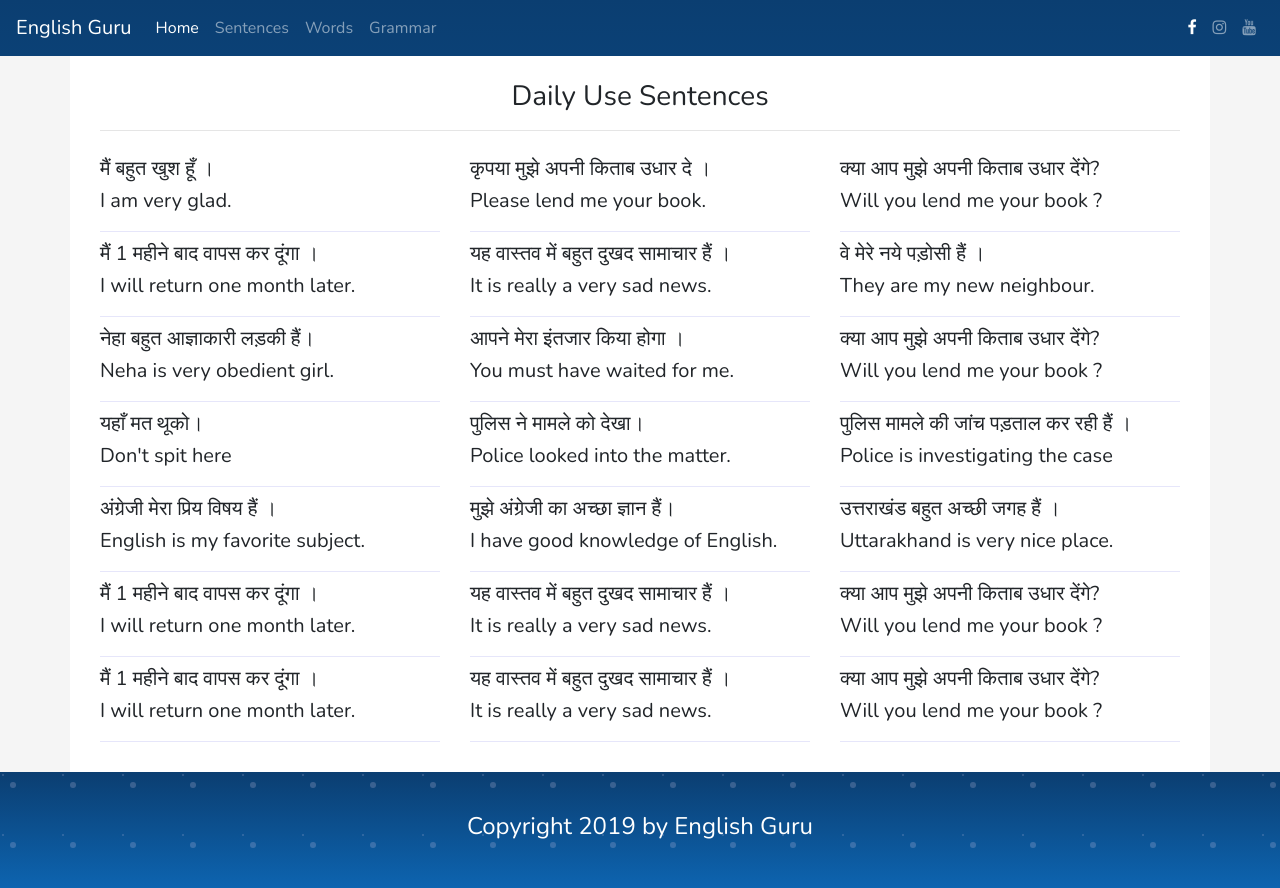
After one commit to omkar98/English_Website, a PHP site: page /English_Website.html in a window 1280 px wide. The commit adds this page. Run offline with PHP 8.4, Linux system fonts and the light colour scheme; some libraries are stand-ins or nearby versions.

Commit message:
Added_One_Page

```diff
--- /dev/null
+++ b/English_Website.html
@@ -0,0 +1,233 @@
+
+<!DOCTYPE html>
+<html lang="en">
+	<head>
+		<meta charset="utf-8">
+		<meta name="viewport" content="width=device-width, initial-scale=1">
+		<link rel="stylesheet" href="https://cdnjs.cloudflare.com/ajax/libs/font-awesome/4.7.0/css/font-awesome.min.css">
+		<link rel="stylesheet" href="https://maxcdn.bootstrapcdn.com/bootstrap/4.0.0/css/bootstrap.min.css" integrity="sha384-Gn5384xqQ1aoWXA+058RXPxPg6fy4IWvTNh0E263XmFcJlSAwiGgFAW/dAiS6JXm" crossorigin="anonymous">
+		<link href="https://fonts.googleapis.com/css?family=Nunito" rel="stylesheet">
+		<link rel = "stylesheet" href = "main.css">
+		<script src="https://code.jquery.com/jquery-3.2.1.slim.min.js" integrity="sha384-KJ3o2DKtIkvYIK3UENzmM7KCkRr/rE9/Qpg6aAZGJwFDMVNA/GpGFF93hXpG5KkN" crossorigin="anonymous"></script>
+		<script src="https://cdnjs.cloudflare.com/ajax/libs/popper.js/1.12.9/umd/popper.min.js" integrity="sha384-ApNbgh9B+Y1QKtv3Rn7W3mgPxhU9K/ScQsAP7hUibX39j7fakFPskvXusvfa0b4Q" crossorigin="anonymous"></script>
+		<script src="https://maxcdn.bootstrapcdn.com/bootstrap/4.0.0/js/bootstrap.min.js" integrity="sha384-JZR6Spejh4U02d8jOt6vLEHfe/JQGiRRSQQxSfFWpi1MquVdAyjUar5+76PVCmYl" crossorigin="anonymous"></script>
+
+	</head>
+	<style>
+		body{
+			background: whitesmoke;
+		}
+
+	</style>
+	<body>
+		<!--Start Navigation Bar--->
+		<nav class="navbar fixed-top navbar-expand-lg navbar-dark bg-dark bg-transparent">
+			<a class="navbar-brand" href="#">English Guru</a>
+			<button class="navbar-toggler" type="button" data-toggle="collapse" data-target="#navbarTogglerDemo02" aria-controls="navbarTogglerDemo02" aria-expanded="false" aria-label="Toggle navigation">
+				<span class="navbar-toggler-icon"></span>
+			</button>
+
+			<div class="collapse navbar-collapse" id="navbarTogglerDemo02">
+				<ul class="navbar-nav mr-auto mt-2 mt-lg-0">
+					<li class="nav-item active">
+						<a class="nav-link" href="#">Home <span class="sr-only">(current)</span></a>
+					</li>
+					<li class="nav-item">
+						<a class="nav-link" href="#">Sentences</a>
+					</li>
+					<li class="nav-item">
+						<a class="nav-link" href="#">Words</a>
+					</li>
+					<li class="nav-item">
+						<a class="nav-link" href="#">Grammar</a>
+					</li>
+				</ul>
+				<ul class="navbar-nav flex-row my-2 my-lg-0">
+					<li class="nav-item active">
+						<a class="nav-link" href="#"><i class = "fa fa-facebook"></i></a>
+					</li>
+					<li class="nav-item">
+						<a class="nav-link" href="#"><i class = "fa fa-instagram"></i></a>
+					</li>
+					<li class="nav-item">
+						<a class="nav-link" href="#"><i class = "fa fa-youtube"></i></a>
+					</li>
+				</ul>
+			</div>
+
+		</nav><!--End Navigation Bar-->
+
+		<section class = "section-content">
+			<div class = "container">
+				<h3 class = "text-center">Daily Use Sentences</h3>
+				<hr>
+				<div class = "row">
+					<div class = "col-md-4">
+						<div class = "well">
+							<h5>मैं बहुत खुश हूँ ।</h5>
+							<h5>I am very glad.</h5>
+						</div>
+					</div>
+					<div class = "col-md-4">
+						<div class = "well">
+							<h5>कृपया मुझे अपनी किताब उधार दे ।</h5>
+							<h5>Please lend me your book.</h5>
+						</div>
+					</div>
+					<div class = "col-md-4">
+						<div class = "well">
+							<h5>क्या आप मुझे अपनी किताब उधार देंगे? </h5>
+							<h5>Will you lend me your book ?</h5>
+						</div>
+					</div>
+				</div>
+				<div class = "row">
+					<div class = "col-md-4">
+						<div class = "well">
+							<h5>मैं 1 महीने बाद वापस कर दूंगा ।</h5>
+
+							<h5>I will return one month later.</h5>
+						</div>
+					</div>
+					<div class = "col-md-4">
+						<div class = "well">
+							<h5>
+								यह वास्तव में बहुत दुखद सामाचार हैं ।</h5>
+							<h5>It is really a very sad news.</h5>
+						</div>
+					</div>
+					<div class = "col-md-4">
+						<div class = "well">
+							<h5>वे मेरे नये पड़ोसी हैं । </h5>
+							<h5>They are my new neighbour.</h5>
+						</div>
+					</div>
+				</div>
+				<div class = "row">
+					<div class = "col-md-4">
+						<div class = "well">
+							<h5>नेहा बहुत आज्ञाकारी लड़की हैं।</h5>
+
+							<h5>Neha is very obedient girl.</h5>
+						</div>
+					</div>
+					<div class = "col-md-4">
+						<div class = "well">
+							<h5>
+								आपने मेरा इंतजार किया होगा ।</h5>
+							<h5>You must have waited for me.</h5>
+						</div>
+					</div>
+					<div class = "col-md-4">
+						<div class = "well">
+							<h5>क्या आप मुझे अपनी किताब उधार देंगे? </h5>
+							<h5>Will you lend me your book ?</h5>
+						</div>
+					</div>
+				</div>
+				<div class = "row">
+					<div class = "col-md-4">
+						<div class = "well">
+							<h5>यहाँ मत थूको।</h5>
+
+							<h5>Don't spit here</h5>
+						</div>
+					</div>
+					<div class = "col-md-4">
+						<div class = "well">
+							<h5>
+								पुलिस ने मामले को  देखा।</h5>
+							<h5>Police looked into the matter.</h5>
+						</div>
+					</div>
+					<div class = "col-md-4">
+						<div class = "well">
+							<h5>पुलिस मामले की जांच पड़ताल कर रही हैं ।</h5>
+							<h5>Police is investigating the case</h5>
+						</div>
+					</div>
+				</div>
+				<div class = "row">
+					<div class = "col-md-4">
+						<div class = "well">
+							<h5>अंग्रेजी मेरा प्रिय विषय हैं ।
+</h5>
+
+							<h5>English is my favorite subject.
+</h5>
+						</div>
+					</div>
+					<div class = "col-md-4">
+						<div class = "well">
+							<h5>
+								मुझे अंग्रेजी का अच्छा ज्ञान हैं।
+</h5>
+							<h5>I have good knowledge of English.
+</h5>
+						</div>
+					</div>
+					<div class = "col-md-4">
+						<div class = "well">
+							<h5>उत्तराखंड बहुत अच्छी जगह हैं ।
+ </h5>
+							<h5>Uttarakhand is very nice place.</h5>
+						</div>
+					</div>
+				</div>
+				<div class = "row">
+					<div class = "col-md-4">
+						<div class = "well">
+							<h5>मैं 1 महीने बाद वापस कर दूंगा ।</h5>
+
+							<h5>I will return one month later.</h5>
+						</div>
+					</div>
+					<div class = "col-md-4">
+						<div class = "well">
+							<h5>
+								यह वास्तव में बहुत दुखद सामाचार हैं ।</h5>
+							<h5>It is really a very sad news.</h5>
+						</div>
+					</div>
+					<div class = "col-md-4">
+						<div class = "well">
+							<h5>क्या आप मुझे अपनी किताब उधार देंगे? </h5>
+							<h5>Will you lend me your book ?</h5>
+						</div>
+					</div>
+				</div>
+				<div class = "row">
+					<div class = "col-md-4">
+						<div class = "well">
+							<h5>मैं 1 महीने बाद वापस कर दूंगा ।</h5>
+
+							<h5>I will return one month later.</h5>
+						</div>
+					</div>
+					<div class = "col-md-4">
+						<div class = "well">
+							<h5>
+								यह वास्तव में बहुत दुखद सामाचार हैं ।</h5>
+							<h5>It is really a very sad news.</h5>
+						</div>
+					</div>
+					<div class = "col-md-4">
+						<div class = "well">
+							<h5>क्या आप मुझे अपनी किताब उधार देंगे? </h5>
+							<h5>Will you lend me your book ?</h5>
+						</div>
+					</div>
+				</div>
+			</div>
+		</section>
+		<section class = "section-footer">
+			<div class = "container-fluid">
+				<div class = "row">
+					<div class = "col-md-12">
+						<h4 class = "text-center">Copyright 2019 by English Guru</h4>
+					</div>
+				</div>
+			</div>
+		</section>
+	</body>
+</html>
--- a/main.css
+++ b/main.css
@@ -100,3 +100,15 @@ body{
 	color:white;
 	padding:40px 10px 40px 10px;
 }
+
+.section-content{
+	padding-top: 50px;
+}
+.section-content .container{
+	background: white;
+	padding:30px;
+}
+.section-content .well{
+	padding:10px 0px 10px 0px;
+	border-bottom:1px solid lavender;
+}
```
